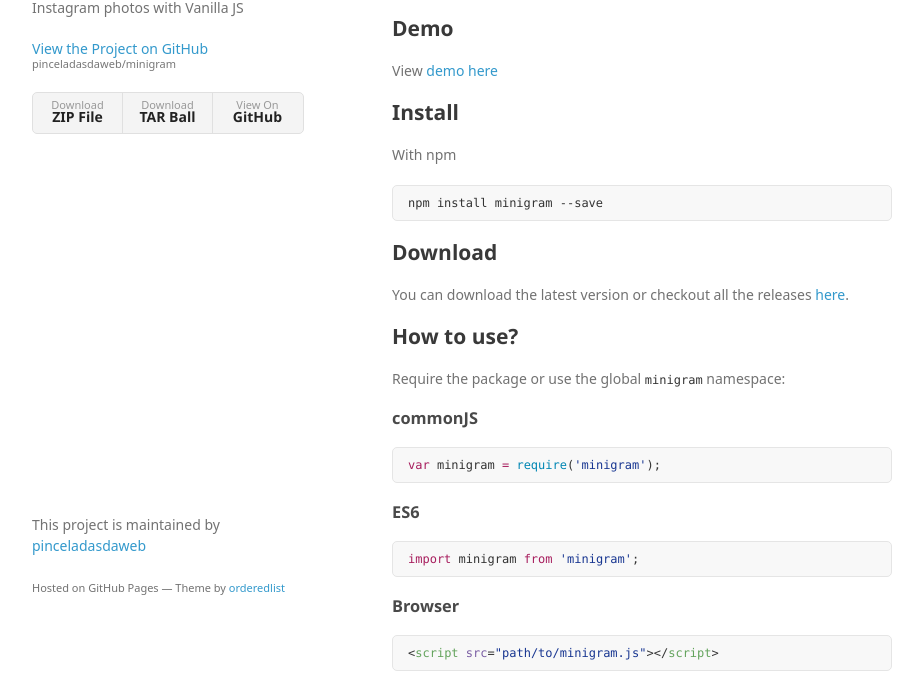
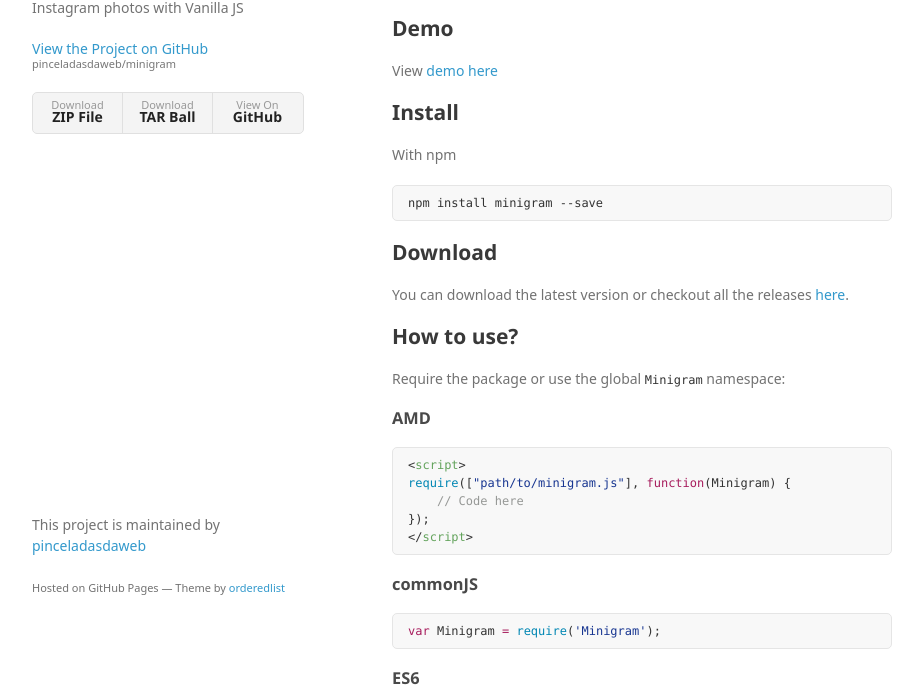
Before and after one commit to pinceladasdaweb/minigram, a plain HTML site: page index.html in a window 1280 px wide. Shown: the part 133-818 px from the top of the page, without its empty margins (178-1101 px from the left). Drawn offline with Linux system fonts and the light colour scheme; a web font is replaced by a local one.

```diff
--- a/index.html
+++ b/index.html
@@ -55,17 +55,26 @@
 <h2>
 <a id="how-to-use" class="anchor" href="#how-to-use" aria-hidden="true"><span aria-hidden="true" class="octicon octicon-link"></span></a>How to use?</h2>
 
-<p>Require the package or use the global <code>minigram</code> namespace:</p>
+<p>Require the package or use the global <code>Minigram</code> namespace:</p>
+
+<h3>
+<a id="amd" class="anchor" href="#amd" aria-hidden="true"><span aria-hidden="true" class="octicon octicon-link"></span></a>AMD</h3>
+
+<div class="highlight highlight-text-html-basic"><pre><span class="pl-s1">&lt;<span class="pl-ent">script</span>&gt;</span>
+<span class="pl-s1"><span class="pl-c1">require</span>([<span class="pl-s"><span class="pl-pds">"</span>path/to/minigram.js<span class="pl-pds">"</span></span>], <span class="pl-k">function</span>(<span class="pl-smi">Minigram</span>) {</span>
+<span class="pl-s1">    <span class="pl-c">// Code here</span></span>
+<span class="pl-s1">});</span>
+<span class="pl-s1">&lt;/<span class="pl-ent">script</span>&gt;</span></pre></div>
 
 <h3>
 <a id="commonjs" class="anchor" href="#commonjs" aria-hidden="true"><span aria-hidden="true" class="octicon octicon-link"></span></a>commonJS</h3>
 
-<div class="highlight highlight-source-js"><pre><span class="pl-k">var</span> minigram <span class="pl-k">=</span> <span class="pl-c1">require</span>(<span class="pl-s"><span class="pl-pds">'</span>minigram<span class="pl-pds">'</span></span>);</pre></div>
+<div class="highlight highlight-source-js"><pre><span class="pl-k">var</span> Minigram <span class="pl-k">=</span> <span class="pl-c1">require</span>(<span class="pl-s"><span class="pl-pds">'</span>Minigram<span class="pl-pds">'</span></span>);</pre></div>
 
 <h3>
 <a id="es6" class="anchor" href="#es6" aria-hidden="true"><span aria-hidden="true" class="octicon octicon-link"></span></a>ES6</h3>
 
-<div class="highlight highlight-source-js"><pre><span class="pl-k">import</span> <span class="pl-smi">minigram</span> <span class="pl-k">from</span> <span class="pl-s"><span class="pl-pds">'</span>minigram<span class="pl-pds">'</span></span>;</pre></div>
+<div class="highlight highlight-source-js"><pre><span class="pl-k">import</span> <span class="pl-smi">Minigram</span> <span class="pl-k">from</span> <span class="pl-s"><span class="pl-pds">'</span>Minigram<span class="pl-pds">'</span></span>;</pre></div>
 
 <h3>
 <a id="browser" class="anchor" href="#browser" aria-hidden="true"><span aria-hidden="true" class="octicon octicon-link"></span></a>Browser</h3>
@@ -155,7 +164,7 @@
 <li>
 <code>{likes}</code> - Number of likes the image has.</li>
 <li>
-<code>{filter}</code> - Number of likes the image has.</li>
+<code>{filter}</code> - Filter name used in photo.</li>
 <li>
 <code>{image}</code> - URL of the image source. The size is inherited from the <code>resolution</code> option.</li>
 </ul>
--- a/stylesheets/github-light.css
+++ b/stylesheets/github-light.css
@@ -1,7 +1,7 @@
 /*
 The MIT License (MIT)
 
-Copyright (c) 2015 GitHub, Inc.
+Copyright (c) 2016 GitHub, Inc.
 
 Permission is hereby granted, free of charge, to any person obtaining a copy
 of this software and associated documentation files (the "Software"), to deal
@@ -27,18 +27,18 @@
   color: #969896;
 }
 
-.pl-c1      /* constant, markup.raw, meta.diff.header, meta.module-reference, meta.property-name, support, support.constant, support.variable, variable.other.constant */,
+.pl-c1 /* constant, variable.other.constant, support, meta.property-name, support.constant, support.variable, meta.module-reference, markup.raw, meta.diff.header */,
 .pl-s .pl-v /* string variable */ {
   color: #0086b3;
 }
 
-.pl-e  /* entity */,
+.pl-e /* entity */,
 .pl-en /* entity.name */ {
   color: #795da3;
 }
 
-.pl-s .pl-s1 /* string source */,
-.pl-smi      /* storage.modifier.import, storage.modifier.package, storage.type.java, variable.other, variable.parameter.function */ {
+.pl-smi /* variable.parameter.function, storage.modifier.package, storage.modifier.import, storage.type.java, variable.other */,
+.pl-s .pl-s1 /* string source */ {
   color: #333;
 }
 
@@ -50,13 +50,13 @@
   color: #a71d5d;
 }
 
-.pl-pds              /* punctuation.definition.string, string.regexp.character-class */,
-.pl-s                /* string */,
+.pl-s /* string */,
+.pl-pds /* punctuation.definition.string, string.regexp.character-class */,
 .pl-s .pl-pse .pl-s1 /* string punctuation.section.embedded source */,
-.pl-sr               /* string.regexp */,
-.pl-sr .pl-cce       /* string.regexp constant.character.escape */,
-.pl-sr .pl-sra       /* string.regexp string.regexp.arbitrary-repitition */,
-.pl-sr .pl-sre       /* string.regexp source.ruby.embedded */ {
+.pl-sr /* string.regexp */,
+.pl-sr .pl-cce /* string.regexp constant.character.escape */,
+.pl-sr .pl-sre /* string.regexp source.ruby.embedded */,
+.pl-sr .pl-sra /* string.regexp string.regexp.arbitrary-repitition */ {
   color: #183691;
 }
 
@@ -69,24 +69,24 @@
 }
 
 .pl-ii /* invalid.illegal */ {
+  color: #f8f8f8;
   background-color: #b52a1d;
-  color: #f8f8f8;
 }
 
 .pl-sr .pl-cce /* string.regexp constant.character.escape */ {
+  font-weight: bold;
   color: #63a35c;
-  font-weight: bold;
 }
 
 .pl-ml /* markup.list */ {
   color: #693a17;
 }
 
-.pl-mh        /* markup.heading */,
+.pl-mh /* markup.heading */,
 .pl-mh .pl-en /* markup.heading entity.name */,
-.pl-ms        /* meta.separator */ {
+.pl-ms /* meta.separator */ {
+  font-weight: bold;
   color: #1d3e81;
-  font-weight: bold;
 }
 
 .pl-mq /* markup.quote */ {
@@ -94,28 +94,28 @@
 }
 
 .pl-mi /* markup.italic */ {
+  font-style: italic;
   color: #333;
-  font-style: italic;
 }
 
 .pl-mb /* markup.bold */ {
+  font-weight: bold;
   color: #333;
-  font-weight: bold;
 }
 
 .pl-md /* markup.deleted, meta.diff.header.from-file */ {
+  color: #bd2c00;
   background-color: #ffecec;
-  color: #bd2c00;
 }
 
 .pl-mi1 /* markup.inserted, meta.diff.header.to-file */ {
+  color: #55a532;
   background-color: #eaffea;
-  color: #55a532;
 }
 
 .pl-mdr /* meta.diff.range */ {
+  font-weight: bold;
   color: #795da3;
-  font-weight: bold;
 }
 
 .pl-mo /* meta.output */ {
```
Also changed, not shown: params.json (+1 -1 lines).
